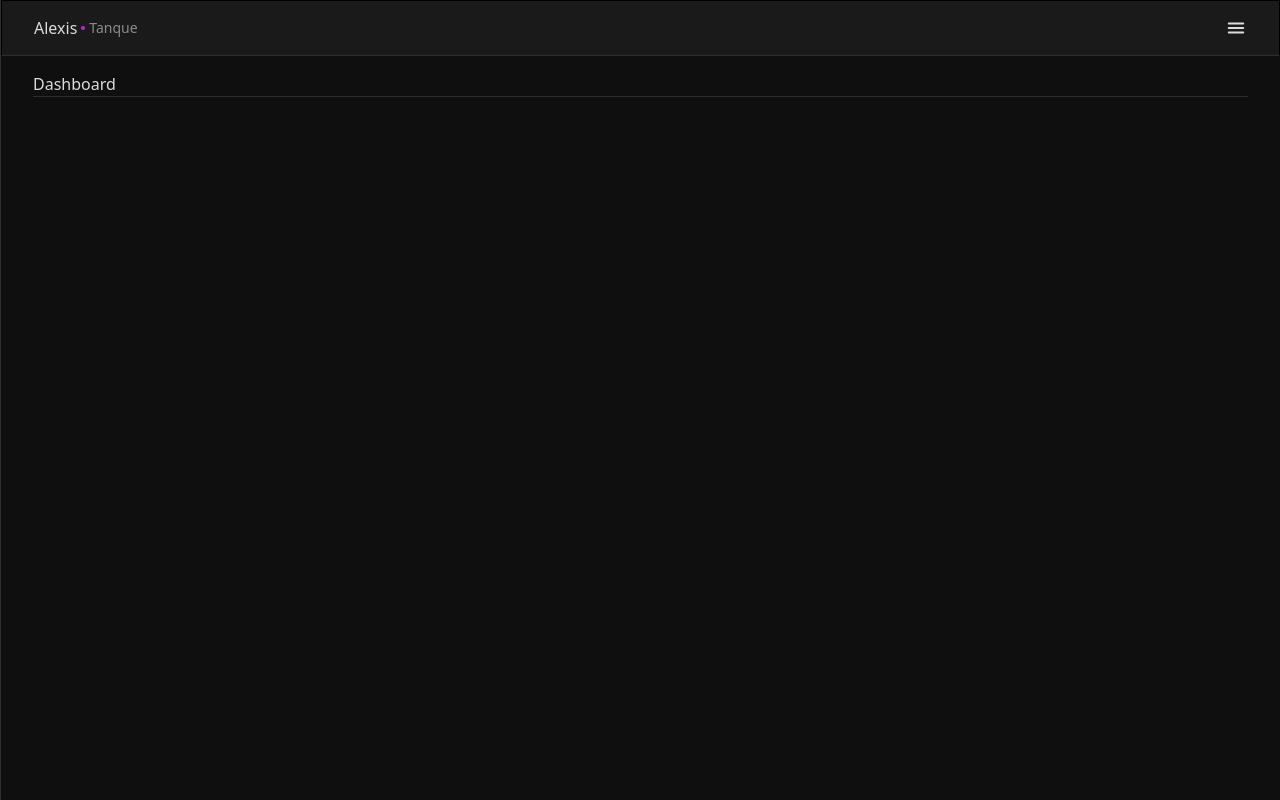
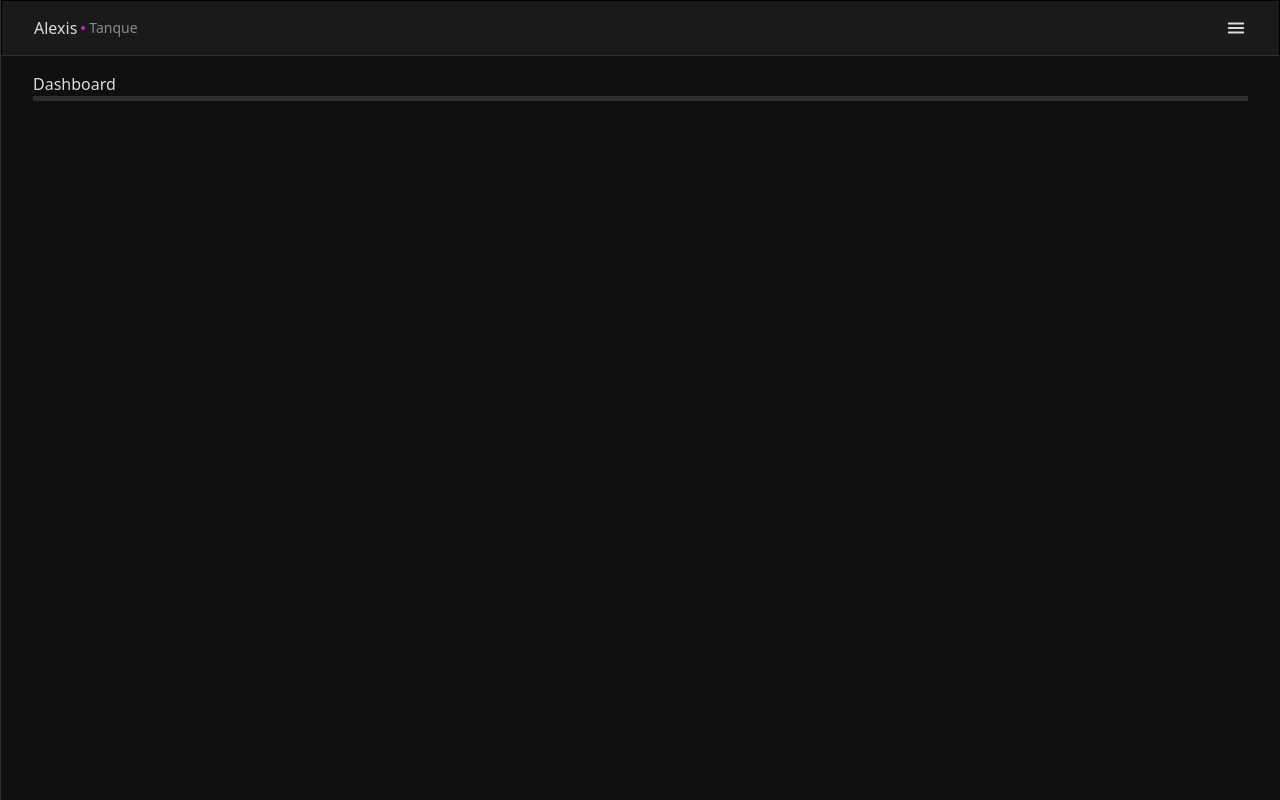
Before and after one commit to AutumnLeaf742002/albion-cta, a React (Vite) app: page /app/dashboard in a window 1280 px wide. Built offline with nearby package versions, Linux system fonts and the light colour scheme.

Commit message:
another hr

```diff
--- a/src/app/pages/Dashboard.tsx
+++ b/src/app/pages/Dashboard.tsx
@@ -8,6 +8,10 @@ export const Dashboard = () => {
             <Text>
                 Dashboard
                 <Hr />
+                <Hr />
+                <Hr />
+                <Hr />
+                <Hr />
             </Text>
         </AppLayout>
     )
```
